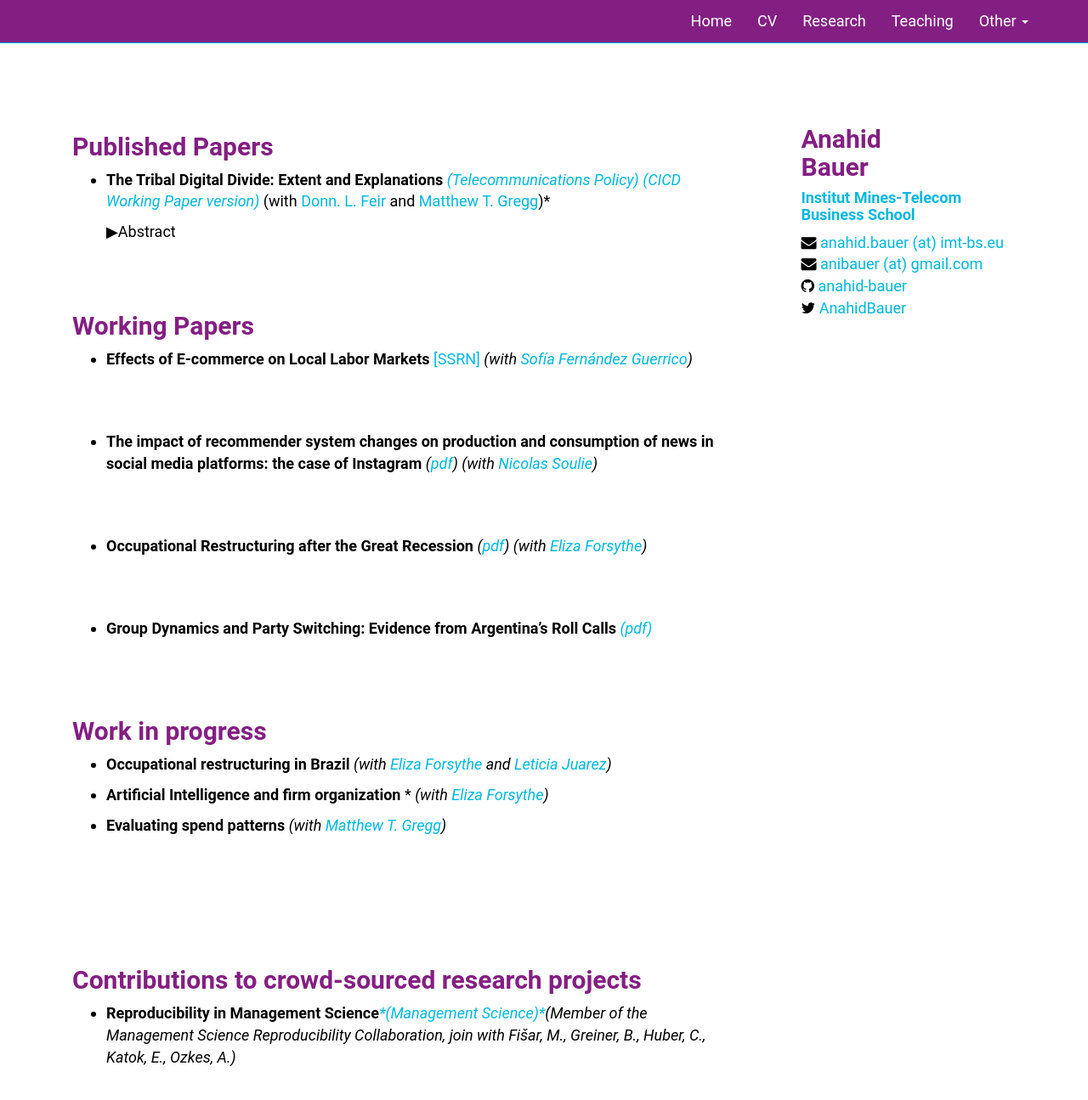
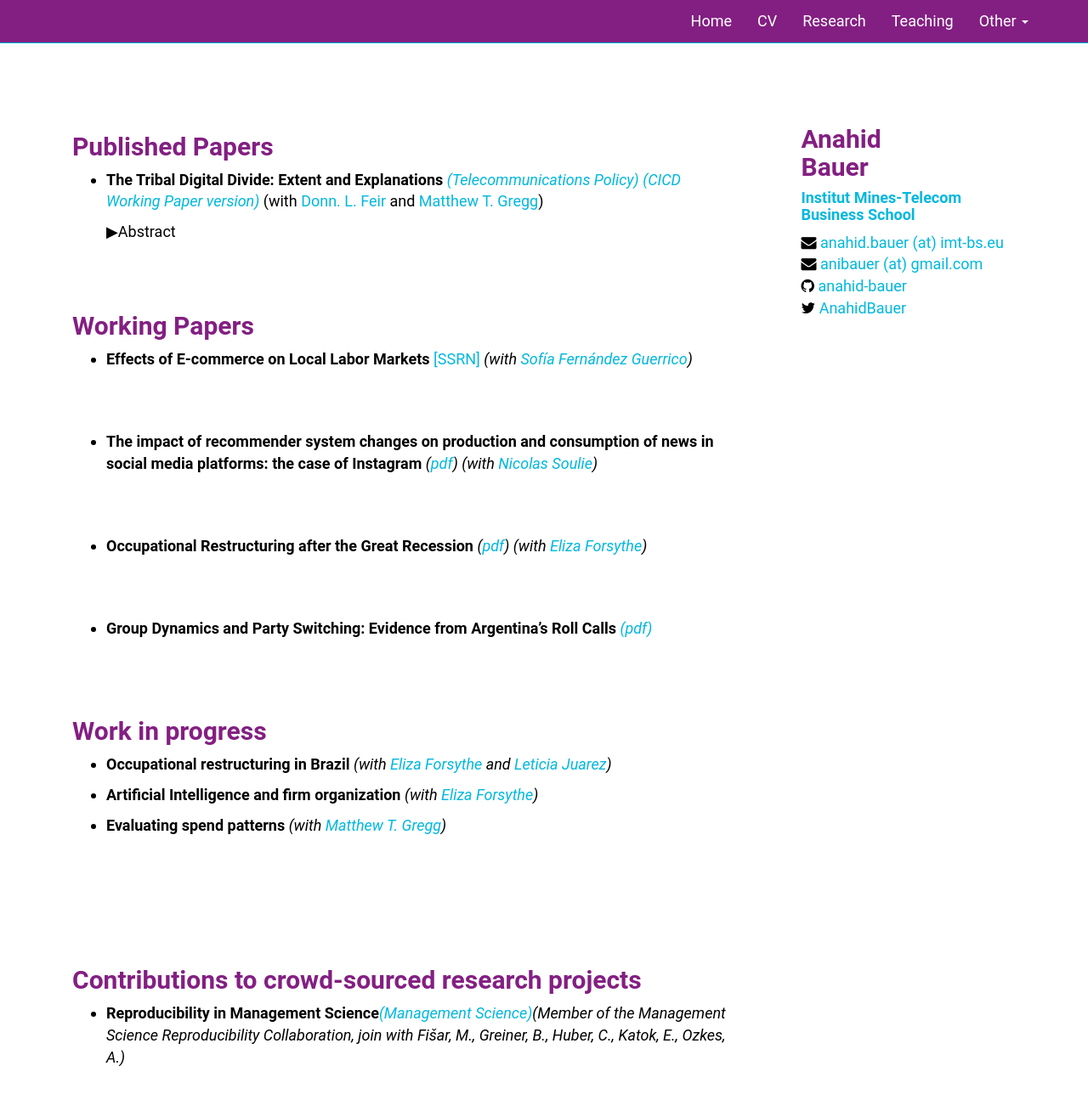
Before and after one commit to anahid-bauer/anahid-bauer.github.io, a Jekyll site: the page built from research.md, in a window 1280 px wide and 1400 px high. Shown: the top 1295 px of the window at 85% size. Built offline with Jekyll 4.4.1, drawn with Linux system fonts in a browser that asks for light colours; our own code applies the rules of GitHub Pages for plain Markdown files.

```diff
--- a/research.md
+++ b/research.md
@@ -5,7 +5,7 @@ layout: secondary_pages
 ## Published Papers
 
 * **The Tribal Digital Divide: Extent and Explanations** <a href="https://authors.elsevier.com/c/1fGcl16AgYEnw9" target="_blank">*(Telecommunications Policy)*</a> <a href="https://www.minneapolisfed.org/research/cicd-working-paper-series/the-tribal-digital-divide-extent-and-explanations" target="_blank">*(CICD Working Paper version)*</a>  <!---[[SSRN]](https://ssrn.com/abstract=3020332) -->
-	(with <a href="https://www.donnafeir.com/" target="_blank">Donn. L. Feir</a> and <a href="https://sites.google.com/prod/view/mattgregg" target="_blank">Matthew T. Gregg</a>)*
+	(with <a href="https://www.donnafeir.com/" target="_blank">Donn. L. Feir</a> and <a href="https://sites.google.com/prod/view/mattgregg" target="_blank">Matthew T. Gregg</a>)
 
 	<details>
   <summary><span class='icon-right'></span>Abstract </summary><p>
@@ -64,7 +64,7 @@ social media platforms: the case of Instagram** *([pdf](/assets/Instagram_recomm
 *(with <a href="https://elizaforsythe.web.illinois.edu/" target="_blank">Eliza Forsythe</a> and <a href="https://www.iadb.org/es/recursos-de-conocimiento/investigacion-en-el-bid/investigadores/leticia-juarez" target="_blank">Leticia Juarez</a>)*
 
 
-* **Artificial Intelligence and firm organization** * <!---([pdf](/assets/Occupational_Restructuring_after_the_Great_Recession.pdf))* [[SSRN]](https://ssrn.com/abstract=3020332) -->
+* **Artificial Intelligence and firm organization**  <!---([pdf](/assets/Occupational_Restructuring_after_the_Great_Recession.pdf))* [[SSRN]](https://ssrn.com/abstract=3020332) -->
 *(with <a href="https://elizaforsythe.web.illinois.edu/" target="_blank">Eliza Forsythe</a>)*
 
 
@@ -85,7 +85,7 @@ social media platforms: the case of Instagram** *([pdf](/assets/Instagram_recomm
 <br>
 ## Contributions to crowd-sourced research projects
 
-* **Reproducibility in Management Science***<a href="https://pubsonline.informs.org/doi/10.1287/mnsc.2023.03556" target="_blank">*(Management Science)*</a>(Member of the Management Science Reproducibility Collaboration,
+* **Reproducibility in Management Science***<a href="https://pubsonline.informs.org/doi/10.1287/mnsc.2023.03556" target="_blank">(Management Science)</a>(Member of the Management Science Reproducibility Collaboration,
 join with Fišar, M., Greiner, B., Huber, C., Katok, E., Ozkes, A.)*
 
 
```
